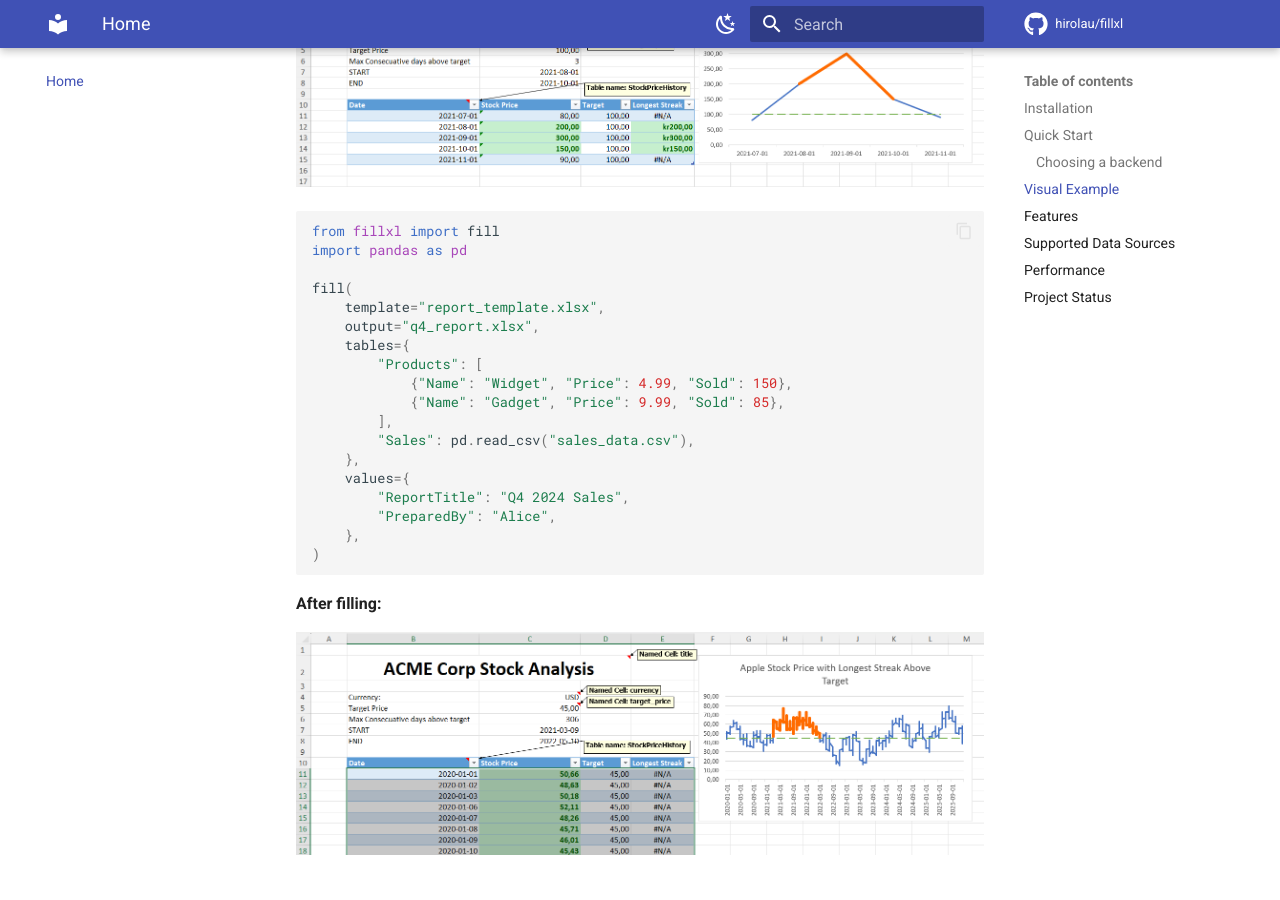
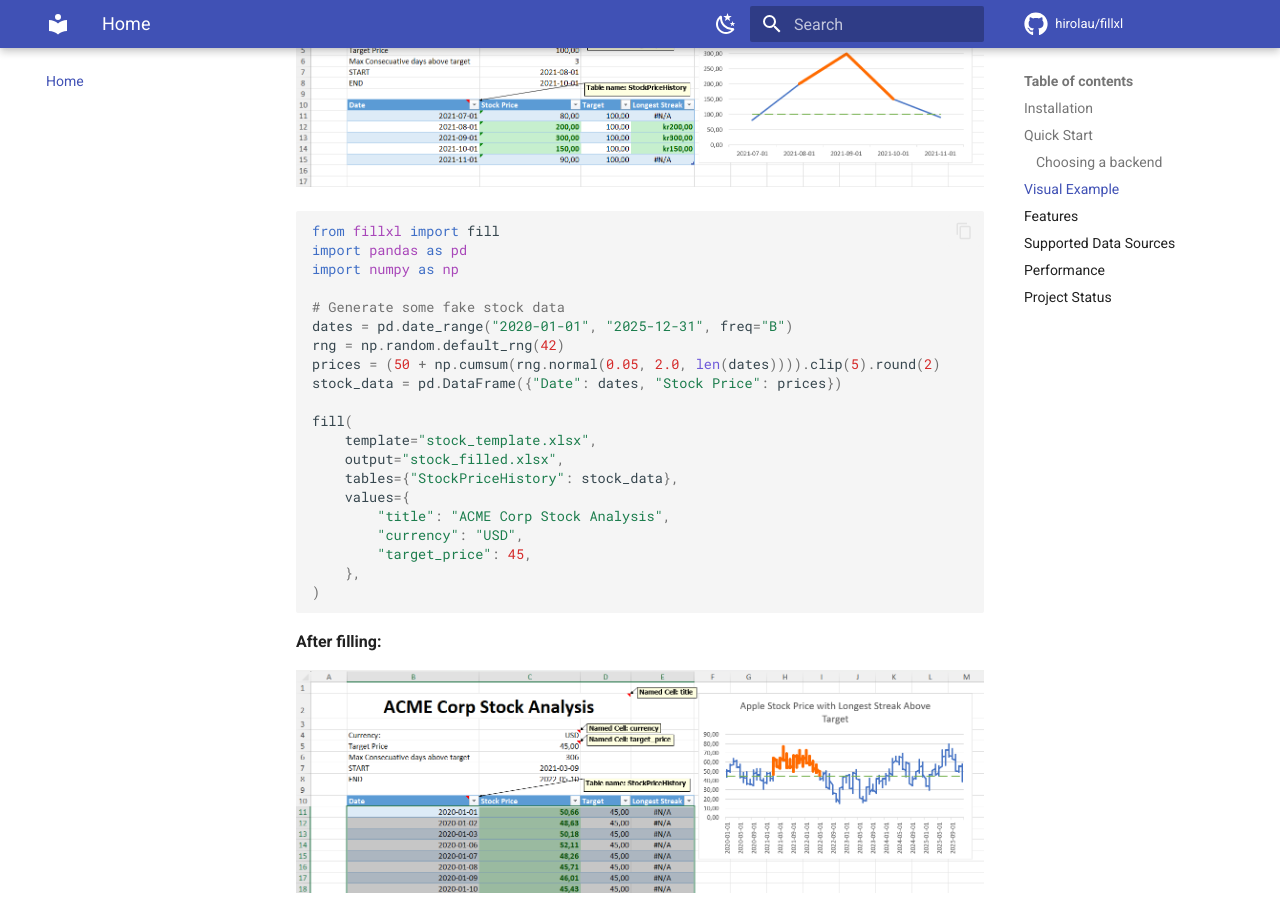
Before and after one commit to hirolau/fillxl, an MkDocs documentation site: the page built from docs/index.md, in a window 1280 px wide and 900 px high, scrolled down 1093 px. Built offline with MkDocs 1.6.1 and Material for MkDocs 9.7.7, drawn with Linux system fonts in a browser that asks for light colours; comment, search, counter and statistics services are not loaded.

Commit message:
docs: fix visual example to match screenshots (StockPriceHistory, title, currency, target_price)

````diff
--- a/docs/index.md
+++ b/docs/index.md
@@ -38,20 +38,22 @@ fill(..., engine="win32com")   # Windows + Excel (maximum fidelity)
 ```python
 from fillxl import fill
 import pandas as pd
+import numpy as np
+
+# Generate some fake stock data
+dates = pd.date_range("2020-01-01", "2025-12-31", freq="B")
+rng = np.random.default_rng(42)
+prices = (50 + np.cumsum(rng.normal(0.05, 2.0, len(dates)))).clip(5).round(2)
+stock_data = pd.DataFrame({"Date": dates, "Stock Price": prices})
 
 fill(
-    template="report_template.xlsx",
-    output="q4_report.xlsx",
-    tables={
-        "Products": [
-            {"Name": "Widget", "Price": 4.99, "Sold": 150},
-            {"Name": "Gadget", "Price": 9.99, "Sold": 85},
-        ],
-        "Sales": pd.read_csv("sales_data.csv"),
-    },
+    template="stock_template.xlsx",
+    output="stock_filled.xlsx",
+    tables={"StockPriceHistory": stock_data},
     values={
-        "ReportTitle": "Q4 2024 Sales",
-        "PreparedBy": "Alice",
+        "title": "ACME Corp Stock Analysis",
+        "currency": "USD",
+        "target_price": 45,
     },
 )
 ```
````
